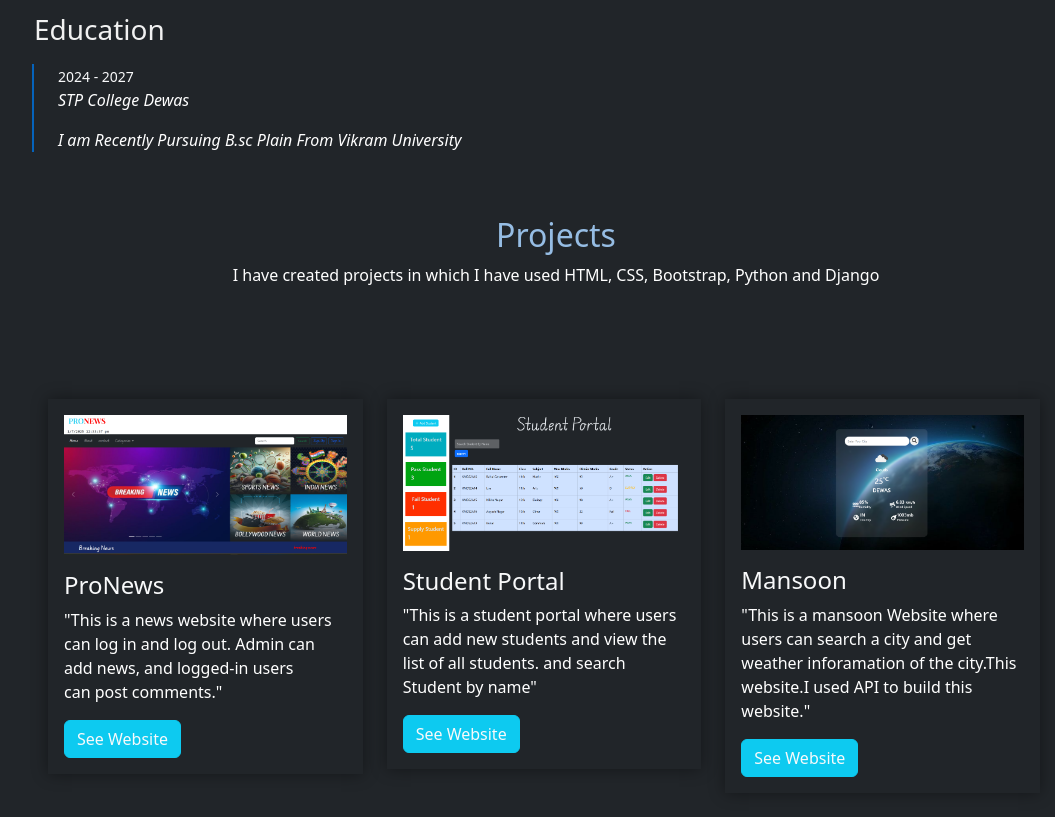
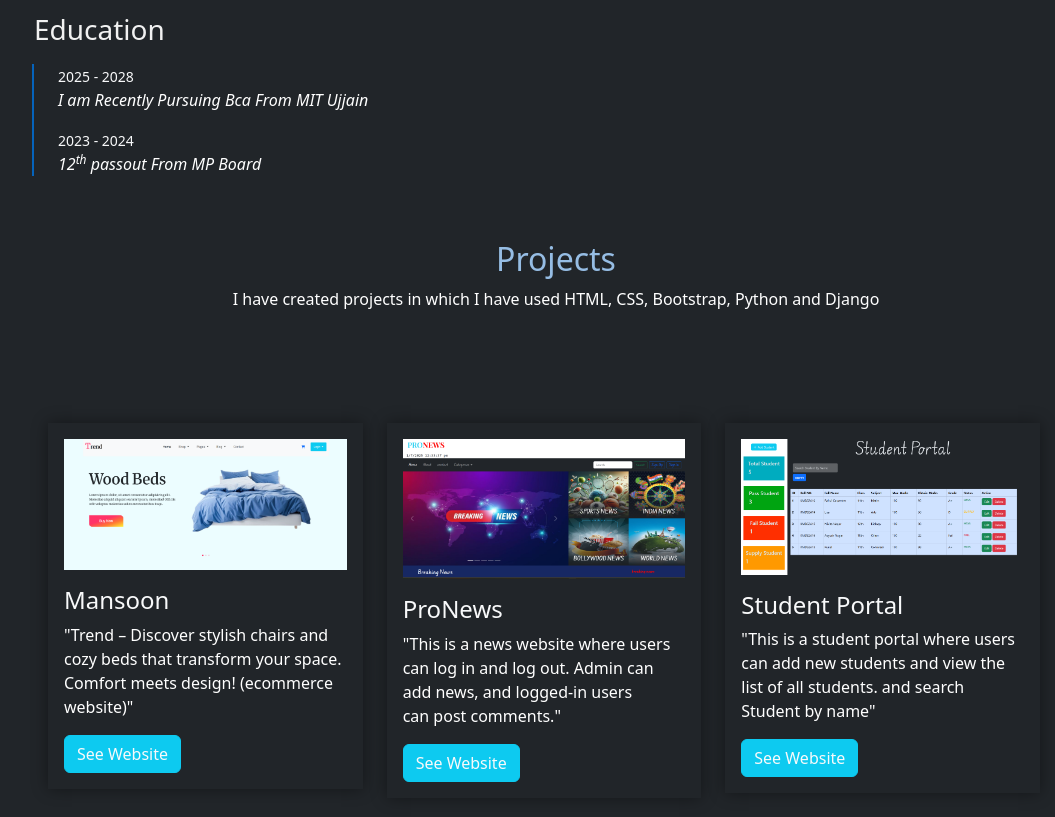
Before and after one commit to kunalnNagar/Portfolio, a plain HTML site: page index.html in a window 1280 px wide. Shown: the part 2399-3216 px from the top of the page, without its empty margins (184-1239 px from the left). Drawn offline with nearby package versions, Linux system fonts and the light colour scheme.

Commit message:
project add

```diff
--- a/index.html
+++ b/index.html
@@ -253,9 +253,12 @@
                                 <h3>Education</h3>
                             <div class="sum2 px-4">
                                <div class="education1">
-                                <small>2024 - 2027</small>
-                                <p>STP College Dewas</p>
-                                <p> I am Recently Pursuing B.sc Plain From Vikram University</p>
+                                <small>2025 - 2028</small>
+                                <!-- <p>STP College Dewas</p> -->
+                                <p> I am Recently Pursuing Bca From MIT Ujjain</p>
+                                <small>2023 - 2024</small>
+                                <!-- <p>STP College Dewas</p> -->
+                                <p>12<sup>th</sup> passout From MP Board</p>
                                </div>
                             </div>
                         </div>
@@ -306,6 +309,18 @@
                 <div class="col-lg-4">
                     <div class="webs p-3 my-3">
                         <div class="webs-img">
+                            <img src="image/trend.png" class="img-fluid object-fit-cover w-100" alt="">
+                        </div>
+                        <div class="webs-text pt-3 ">
+                            <h4>Mansoon</h4>
+                            <p>"Trend – Discover stylish chairs and cozy beds that transform your space. Comfort meets design! (ecommerce website)"</p>
+                            <a href="https://trend-ff60.onrender.com" target="_blank" class="btn btn-info text-light">See Website</a>
+                        </div>
+                    </div>
+                </div>
+                <div class="col-lg-4">
+                    <div class="webs p-3 my-3">
+                        <div class="webs-img">
                             <img src="image/news.png" class="img-fluid object-fit-cover w-100" alt="">
                         </div>
                         <div class="webs-text pt-3 ">
@@ -324,18 +339,6 @@
                             <h4>Student Portal</h4>
                             <p>"This is a student portal where users can add new students and view the list of all students. and search Student by name"</p>
                             <a href="https://student-portal1-3q96.onrender.com" target="_blank" class="btn btn-info text-light">See Website</a>
-                        </div>
-                    </div>
-                </div>
-                <div class="col-lg-4">
-                    <div class="webs p-3 my-3">
-                        <div class="webs-img">
-                            <img src="image/mansoon.png" class="img-fluid object-fit-cover w-100" alt="">
-                        </div>
-                        <div class="webs-text pt-3 ">
-                            <h4>Mansoon</h4>
-                            <p>"This is a mansoon Website where users can search a city and get weather inforamation of the city.This website.I used API to build this website."</p>
-                            <a href="https://mansoon.onrender.com/" target="_blank" class="btn btn-info text-light">See Website</a>
                         </div>
                     </div>
                 </div>
```
Also changed, not shown: image/trend.png (added).
